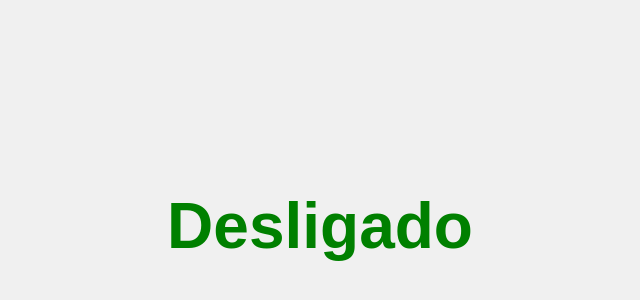
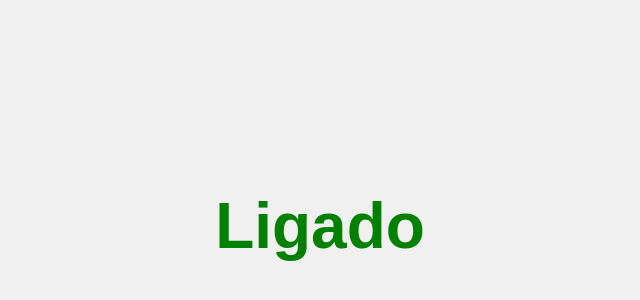
Before and after one commit to zyutashiro/status-site, a website: page index.html in a window 1280 px wide. Shown: the part 182-482 px from the top of the page, without its empty margins (320-960 px from the left). Drawn offline with Linux system fonts and the light colour scheme.

Commit message:
Update index.html

```diff
--- a/index.html
+++ b/index.html
@@ -20,6 +20,6 @@
     </style>
 </head>
 <body>
-    <h1>Desligado</h1>
+    <h1>Ligado</h1>
 </body>
 </html>
```
